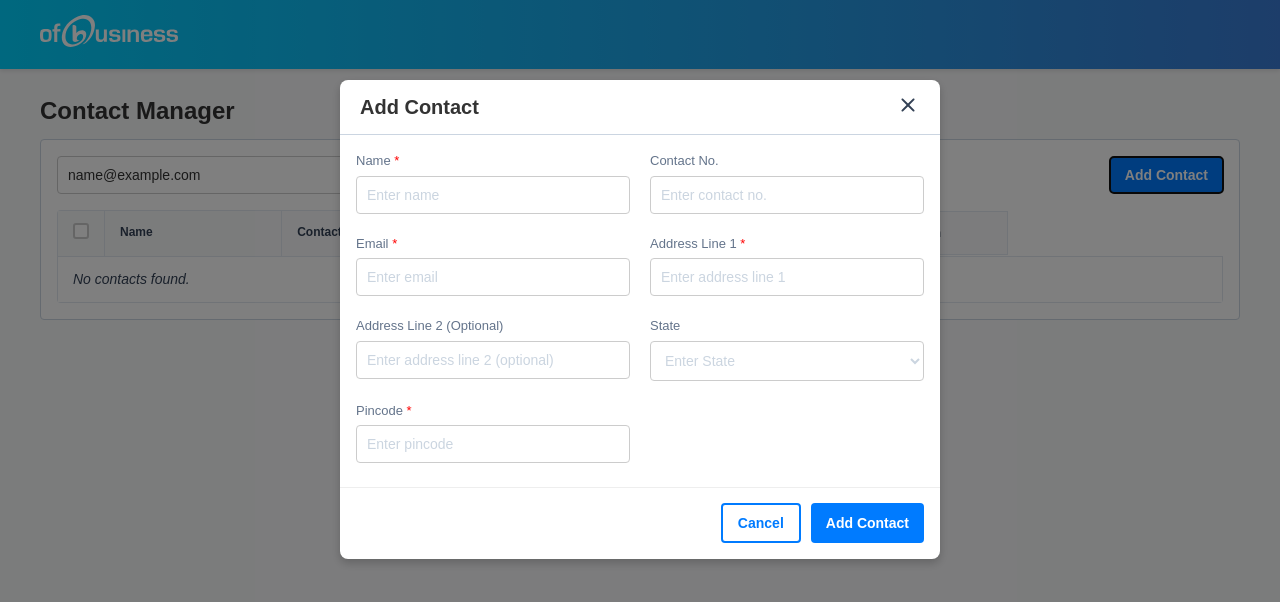
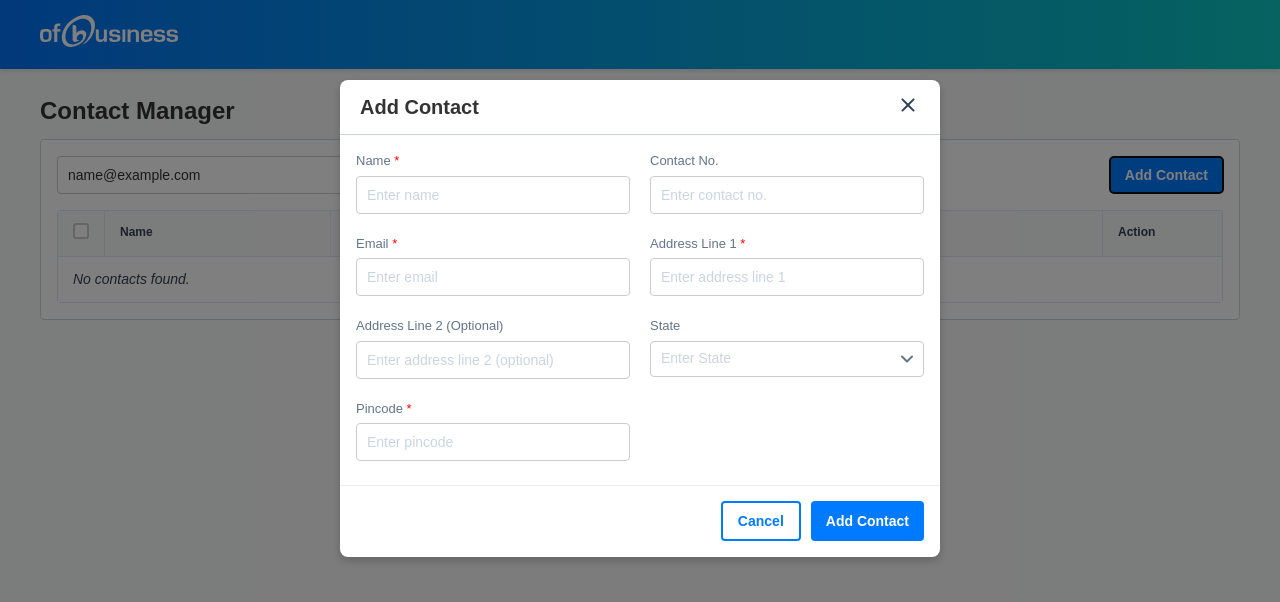
Before and after one commit to CHINMAY02CS/Contact-Manager, a React (Vite) app: page / in a window 1280 px wide. Both pictures are taken after typing "name@example.com" into the empty fields and a click on the button "Add Contact". Shown: the top 602 px of the page. Built offline with nearby package versions, Linux system fonts and the light colour scheme.

Commit message:
Add CustomSelect component and integrate with ContactForm; update styles for better layout

```diff
--- a/src/App.css
+++ b/src/App.css
@@ -3,8 +3,8 @@
   /* Colors based on image */
   --primary-color: #007bff;
   --primary-light: #2c97ff;
-  --gradient-start: #00d2ff;
-  --gradient-end: #3a7bd5;
+  --gradient-start: #0372f7;
+  --gradient-end: #0cc7c1;
   --text-color: #333;
   --light-text: #666;
   --border-color: #ccc;
--- a/src/components/ContactForm.tsx
+++ b/src/components/ContactForm.tsx
@@ -1,6 +1,6 @@
 // src/components/ContactForm.tsx
 import React, { useEffect } from "react";
-import { useForm, type SubmitHandler } from "react-hook-form";
+import { Controller, useForm, type SubmitHandler } from "react-hook-form";
 import { zodResolver } from "@hookform/resolvers/zod";
 import {
   ContactSchema,
@@ -11,6 +11,7 @@ import { type Contact } from "../redux/types";
 import "../styles/ContactForm.css";
 import { FormField } from "./elements/FormField";
 import { indianStates } from "../data/data";
+import { CustomSelect } from "./elements/CustomSelect";
 
 interface ContactFormProps {
   onSubmit: (data: ContactFormData) => void;
@@ -28,7 +29,7 @@ const ContactForm: React.FC<ContactFormProps> = ({
     defaultValues: defaultValues || initialContactDetails,
   });
 
-  const { register, reset } = form;
+  const { reset } = form;
 
   // Reset on edit mode
   useEffect(() => {
@@ -60,16 +61,19 @@ const ContactForm: React.FC<ContactFormProps> = ({
         {/* State */}
         <div className="form-group">
           <label htmlFor="state">State</label>
-          <select id="state" {...register("state")} defaultValue="">
-            <option value="" disabled>
-              Enter State
-            </option>
-            {indianStates.map((state) => (
-              <option key={state} value={state}>
-                {state}
-              </option>
-            ))}
-          </select>
+          <Controller
+            name="state"
+            control={form.control}
+            render={({ field }) => (
+              <CustomSelect
+                id="state"
+                value={field.value || ""}
+                onChange={field.onChange}
+                options={indianStates}
+                placeholder="Enter State"
+              />
+            )}
+          />
         </div>
         <FormField name="pincode" label="Pincode" required form={form} />
       </div>
--- a/src/components/ContactsTable.tsx
+++ b/src/components/ContactsTable.tsx
@@ -175,6 +175,7 @@ export default function ContactsTable() {
                   {contact.pincode && ` - ${contact.pincode}`}
                 </td>
                 <td className="action-col">
+                  <div className="action-value-col">
                     <button
                       onClick={() => handleEdit(contact)}
                       className="action-btn"
@@ -187,6 +188,7 @@ export default function ContactsTable() {
                     >
                       <DeleteIcon /> Delete
                     </button>
+                  </div>
                 </td>
               </tr>
             ))}
--- /dev/null
+++ b/src/components/elements/CustomSelect.tsx
@@ -0,0 +1,88 @@
+import { useEffect, useRef, useState } from "react";
+import "../../styles/CustomSelect.css";
+interface CustomSelectProps {
+  value: string;
+  onChange: (value: string) => void;
+  options: string[];
+  placeholder?: string;
+  id?: string;
+}
+
+export const CustomSelect: React.FC<CustomSelectProps> = ({
+  value,
+  onChange,
+  options,
+  placeholder = "Select an option",
+  id,
+}) => {
+  const [isOpen, setIsOpen] = useState(false);
+  const dropdownRef = useRef<HTMLDivElement>(null);
+
+  // Close dropdown when clicking outside
+  useEffect(() => {
+    const handleClickOutside = (event: MouseEvent) => {
+      if (
+        dropdownRef.current &&
+        !dropdownRef.current.contains(event.target as Node)
+      ) {
+        setIsOpen(false);
+      }
+    };
+
+    document.addEventListener("mousedown", handleClickOutside);
+    return () => {
+      document.removeEventListener("mousedown", handleClickOutside);
+    };
+  }, []);
+
+  const handleSelect = (option: string) => {
+    onChange(option);
+    setIsOpen(false);
+  };
+
+  return (
+    <div className="custom-select-wrapper" ref={dropdownRef}>
+      <div
+        className={`custom-select-trigger ${isOpen ? "open" : ""}`}
+        onClick={() => setIsOpen(!isOpen)}
+        id={id}
+      >
+        <span className={value ? "selected" : "placeholder"}>
+          {value || placeholder}
+        </span>
+        <svg
+          className={`dropdown-arrow ${isOpen ? "open" : ""}`}
+          width="12"
+          height="8"
+          viewBox="0 0 12 8"
+          fill="none"
+          xmlns="http://www.w3.org/2000/svg"
+        >
+          <path
+            d="M1 1.5L6 6.5L11 1.5"
+            stroke="currentColor"
+            strokeWidth="2"
+            strokeLinecap="round"
+            strokeLinejoin="round"
+          />
+        </svg>
+      </div>
+
+      {isOpen && (
+        <div className="custom-select-dropdown">
+          {options.map((option) => (
+            <div
+              key={option}
+              className={`custom-select-option ${
+                value === option ? "selected" : ""
+              }`}
+              onClick={() => handleSelect(option)}
+            >
+              {option}
+            </div>
+          ))}
+        </div>
+      )}
+    </div>
+  );
+};
--- a/src/styles/ContactTable.css
+++ b/src/styles/ContactTable.css
@@ -44,7 +44,11 @@
 .action-col {
   width: 120px;
   white-space: nowrap;
-  display: inline-flex;
+  gap: 10px;
+}
+.action-value-col {
+  display: inline-flex; /* your inline-flex */
+  flex-direction: row; /* stack items vertically */
   gap: 10px;
 }
 
--- /dev/null
+++ b/src/styles/CustomSelect.css
@@ -0,0 +1,87 @@
+.custom-select-wrapper {
+  position: relative;
+  width: 100%;
+}
+
+.custom-select-trigger {
+  display: flex;
+  justify-content: space-between;
+  align-items: center;
+  padding: 10px;
+  border: 1px solid var(--border-color);
+  border-radius: 4px;
+  background-color: var(--bg-white);
+  cursor: pointer;
+  font-size: 14px;
+  transition: border-color 0.2s;
+  height: 36px;
+}
+
+.custom-select-trigger:hover {
+  border-color: var(--primary-color);
+}
+
+.custom-select-trigger.open {
+  border-color: var(--primary-color);
+  border-bottom-left-radius: 0;
+  border-bottom-right-radius: 0;
+}
+
+.custom-select-trigger .placeholder {
+  color: #cbd5e0;
+  font-weight: 500;
+}
+
+.custom-select-trigger .selected {
+  color: #334156;
+}
+
+.dropdown-arrow {
+  transition: transform 0.2s;
+  color: #64748b;
+  flex-shrink: 0;
+  margin-left: 8px;
+}
+
+.dropdown-arrow.open {
+  transform: rotate(180deg);
+}
+
+.custom-select-dropdown {
+  position: absolute;
+  top: 100%;
+  left: 0;
+  right: 0;
+  background-color: var(--bg-white);
+  border: 1px solid var(--primary-color);
+  border-top: none;
+  border-bottom-left-radius: 4px;
+  border-bottom-right-radius: 4px;
+  max-height: 250px;
+  overflow-y: auto;
+  z-index: 1000;
+  box-shadow: 0 4px 6px rgba(0, 0, 0, 0.1);
+}
+
+.custom-select-option {
+  padding: 12px 10px;
+  font-size: 14px;
+  color: #334156;
+  cursor: pointer;
+  transition: background-color 0.15s;
+  border-bottom: 1px solid #e2e8f0;
+}
+
+.custom-select-option:last-child {
+  border-bottom: none;
+}
+
+.custom-select-option:hover {
+  background-color: #f1f5f9;
+}
+
+.custom-select-option.selected {
+  background-color: #e0f2fe;
+  color: var(--primary-color);
+  font-weight: 500;
+}
```
Lines whose indentation alone changed are shown as unchanged.
